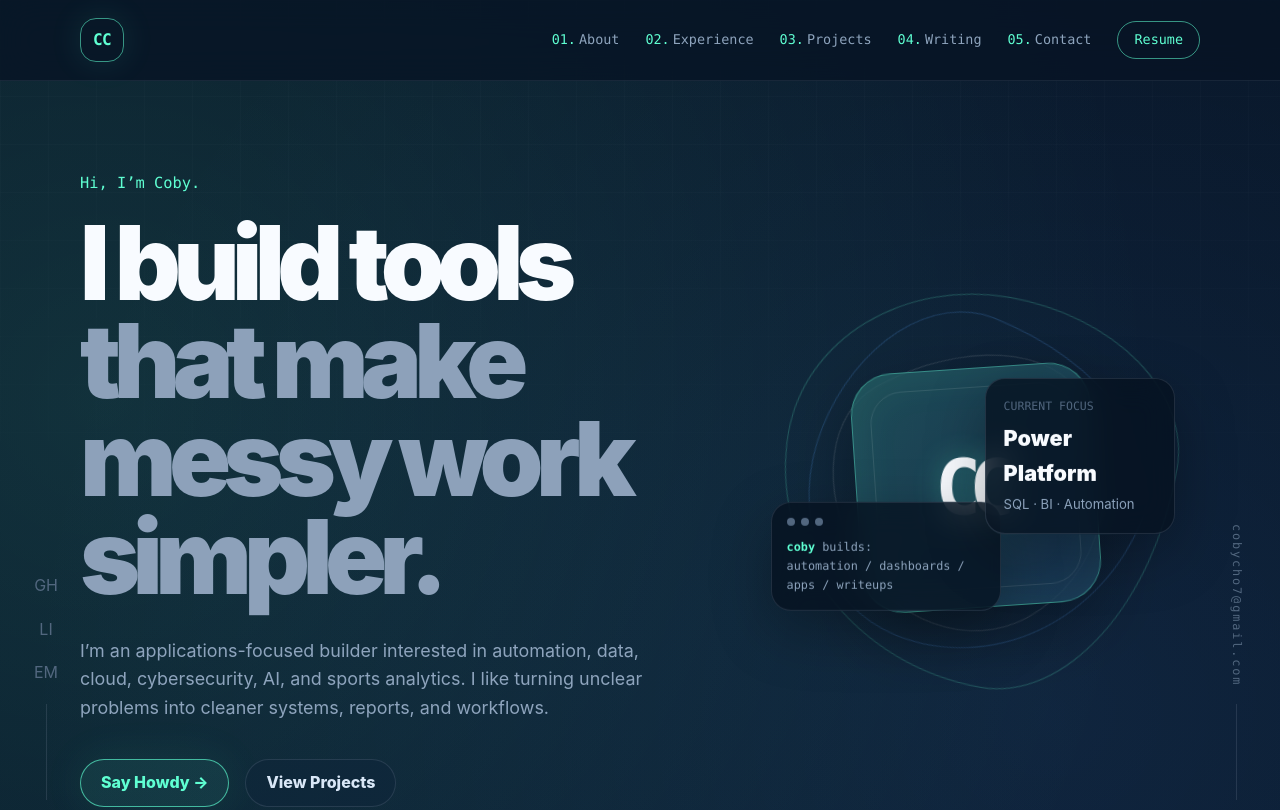
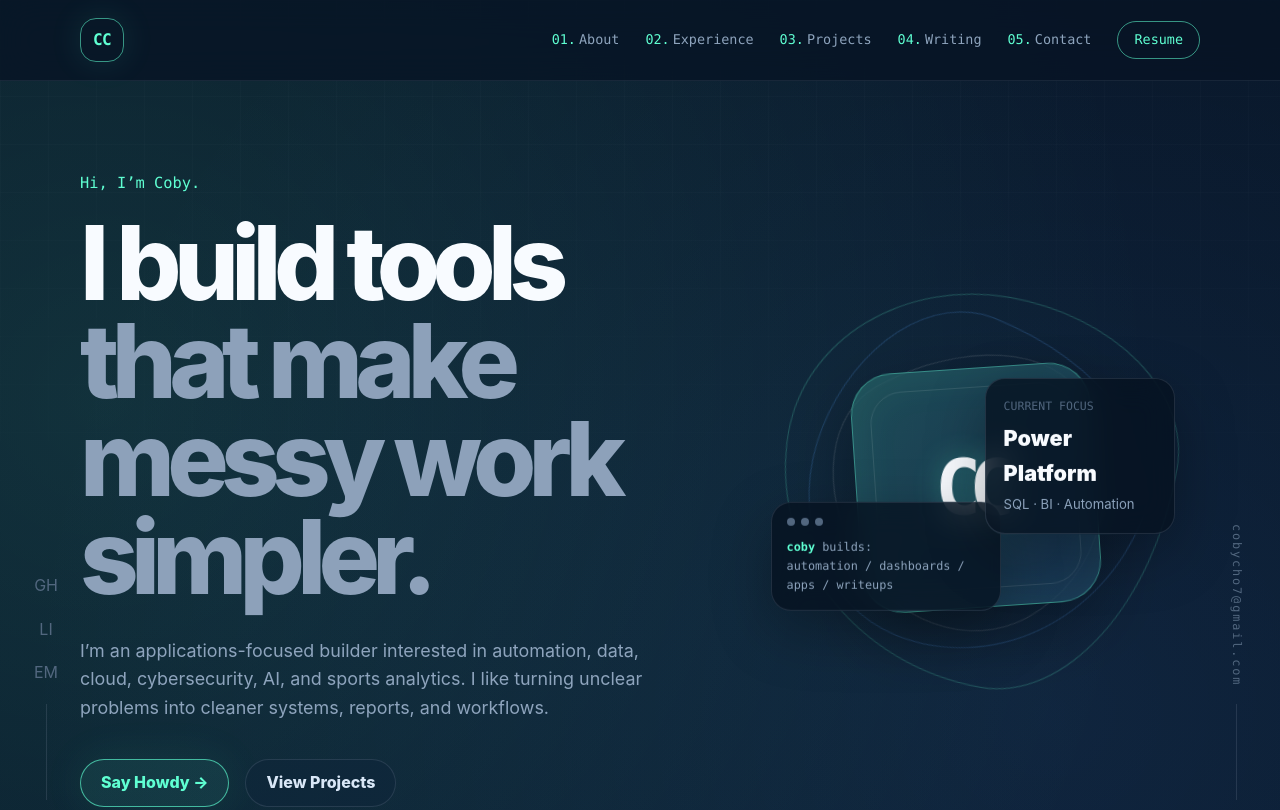
Before and after one commit to CobyCho/cobycho.github.io, a plain HTML site: page index.html in a window 1280 px wide. Shown: the top 810 px of the page. Drawn offline with Linux system fonts and the light colour scheme.

Commit message:
unbold text

```diff
--- a/index.html
+++ b/index.html
@@ -187,7 +187,7 @@
       font-size: clamp(3rem, 8vw, 6.5rem);
       line-height: 0.96;
       letter-spacing: -0.075em;
-      font-weight: 950;
+      font-weight: 800;
     }
 
     .hero h1 .muted-line {
```
